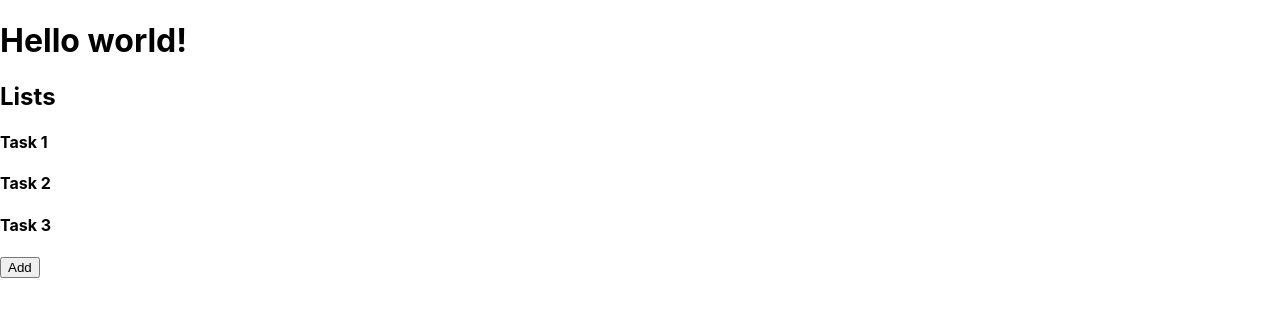
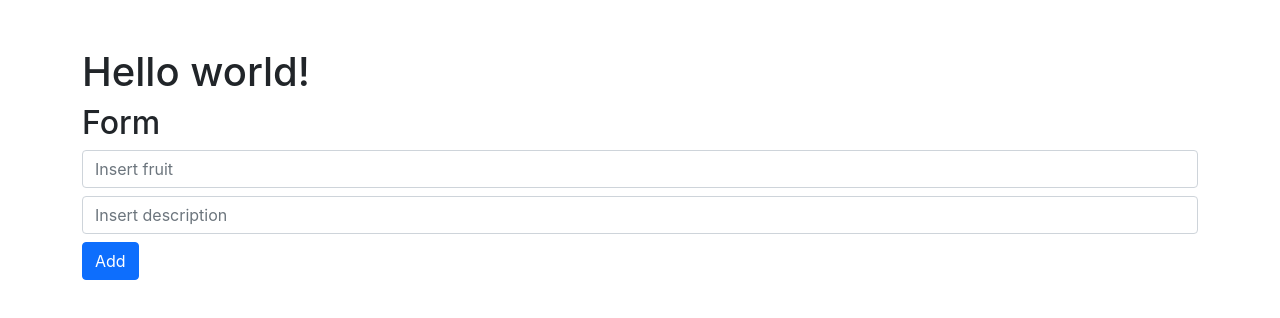
Before and after one commit to etcheverrypablol/react-desde-cero-udemy, a React (Create React App) app in the folder my-app/: page / in a window 1280 px wide. Shown: the top 318 px of the page. Built offline with nearby package versions, Linux system fonts and the light colour scheme.

Commit message:
Using form

```diff
--- a/my-app/public/index.html
+++ b/my-app/public/index.html
@@ -5,10 +5,7 @@
     <link rel="icon" href="%PUBLIC_URL%/favicon.ico" />
     <meta name="viewport" content="width=device-width, initial-scale=1" />
     <meta name="theme-color" content="#000000" />
-    <meta
-      name="description"
-      content="Web site created using create-react-app"
-    />
+    <meta name="description" content="Web site created using create-react-app" />
     <link rel="apple-touch-icon" href="%PUBLIC_URL%/logo192.png" />
     <!--
       manifest.json provides metadata used when your web app is installed on a
@@ -24,6 +21,12 @@
       work correctly both with client-side routing and a non-root public URL.
       Learn how to configure a non-root public URL by running `npm run build`.
     -->
+    <link
+      href="https://cdn.jsdelivr.net/npm/bootstrap@5.1.3/dist/css/bootstrap.min.css"
+      rel="stylesheet"
+      integrity="sha384-1BmE4kWBq78iYhFldvKuhfTAU6auU8tT94WrHftjDbrCEXSU1oBoqyl2QvZ6jIW3"
+      crossorigin="anonymous"
+    />
     <title>React App</title>
   </head>
   <body>
--- a/my-app/src/App.js
+++ b/my-app/src/App.js
@@ -1,18 +1,20 @@
 import Counter from './components/Counter';
 import Events from './components/Events';
+import FormView from './components/FormView';
 import Lists from './components/Lists';
 import Paragraph from './components/Paragraph';
 import Variables from './components/Variables';
 
 function App() {
   return (
-    <div>
+    <div className='container mt-5'>
       <h1>Hello world!</h1>
       {/* <Paragraph />
       <Variables />
       <Events />
       <Counter /> */}
-      <Lists />
+      {/* <Lists /> */}
+      <FormView />
     </div>
   );
 }
--- /dev/null
+++ b/my-app/src/components/FormView.jsx
@@ -0,0 +1,16 @@
+import React from 'react';
+
+const FormView = () => {
+  return (
+    <div>
+      <h2>Form</h2>
+      <form>
+        <input type='text' placeholder='Insert fruit' className='form-control mb-2' />
+        <input type='text' placeholder='Insert description' className='form-control mb-2' />
+        <button className='btn btn-primary '>Add</button>
+      </form>
+    </div>
+  );
+};
+
+export default FormView;
```
